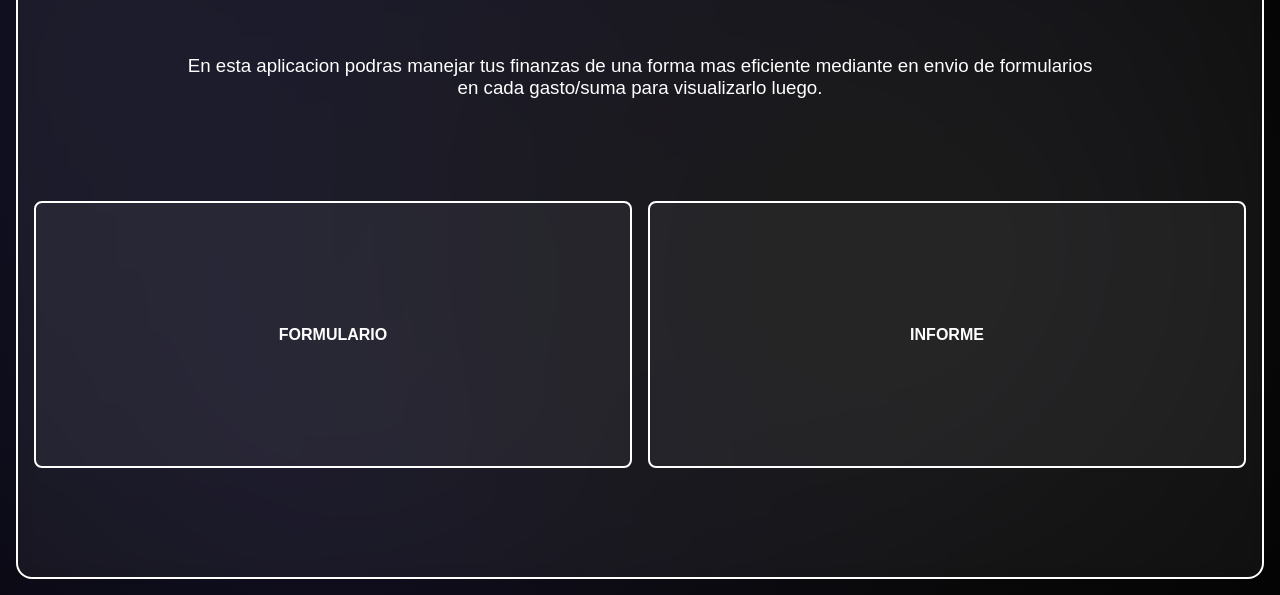
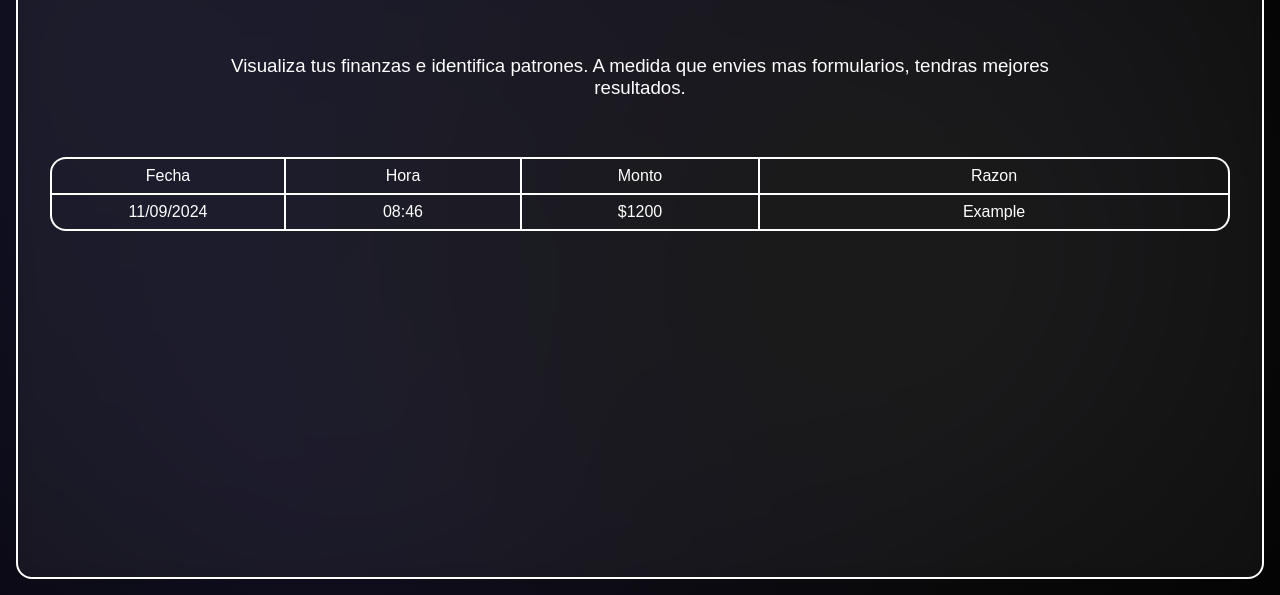
Before and after one commit to eitan-que/cuentas, a website: page informe/index.html in a window 1280 px wide. Shown: the part 205-800 px from the top of the page. Drawn offline with Linux system fonts and the light colour scheme.

Commit message:
v0.2
informe 1/2

```diff
--- a/informe/index.html
+++ b/informe/index.html
@@ -5,6 +5,7 @@
     <meta name="viewport" content="width=device-width, initial-scale=1.0">
     <title>Cuentas</title>
     <link rel="stylesheet" href="/styles.css">
+    <link rel="stylesheet" href="/informe/informe.css">
 </head>
 <body>
     <header class="container">
@@ -17,11 +18,23 @@
     <main class="container">
         <h1>Informe</h1>
         <br>
-        <h3>En esta aplicacion podras manejar tus finanzas de una forma mas eficiente mediante en envio de formularios en cada gasto/suma para visualizarlo luego.</h3>
+        <h3>Visualiza tus finanzas e identifica patrones. A medida que envies mas formularios, tendras mejores resultados.</h3>
         <br>
-        <div class="navegationButtons">
-            <a class="btn" href="/formulario/">Formulario</a>
-            <a class="btn" href="/informe/">Informe</a>
+        <div class="dataGridContainer">
+            <div class="dataGrid">
+                <div class="dataRow" id="row0">
+                    <div class="dataGridItem">Fecha</div>
+                    <div class="dataGridItem">Hora</div>
+                    <div class="dataGridItem">Monto</div>
+                    <div class="dataGridItem">Razon</div>
+                </div>
+                <div class="dataRow" id="row1">
+                    <div class="dataGridItem">11/09/2024</div>
+                    <div class="dataGridItem">08:46</div>
+                    <div class="dataGridItem">$<p>1200</p></div>
+                    <div class="dataGridItem">Example</div>
+                </div>
+            </div>
         </div>
     </main>
 </body>
--- /dev/null
+++ b/informe/informe.css
@@ -0,0 +1,85 @@
+.dataGridContainer {
+    display: flex;
+    width: 100%;
+    height: 100%;
+    justify-content: center;
+    align-items: flex-start;
+    overflow-y: scroll;
+    scrollbar-width: 4px;
+    scrollbar-color: #fff transparent;
+}
+
+.Test {
+    height: 400px;
+    background-color: red;
+}
+
+.dataGrid {
+    display: flex;
+    align-items: center;
+    justify-content: center;
+    flex-direction: column;
+    width: calc(100% - 32px);
+    height: auto;
+}
+
+.dataRow {
+    display: flex;
+    align-items: center;
+    justify-content: center;
+    flex-direction: row;
+    width: 100%;
+    border-bottom: 2px solid var(--color-white);
+}
+
+.dataGridItem {
+    display: flex;
+    padding: 4px;
+    width: 20%;
+    align-items: center;
+    justify-content: center;
+    height: 36px;
+}
+
+.dataRow:nth-child(1) .dataGridItem {
+    border-top: 2px solid var(--color-white);
+}
+
+.dataRow:nth-child(1) .dataGridItem:nth-child(1) {
+    border-radius: 16px 0 0 0;
+}
+
+.dataRow:nth-child(1) .dataGridItem:nth-child(4) {
+    border-radius: 0 16px 0 0;
+}
+
+.dataRow .dataGridItem:nth-child(1) {
+    border-left: 2px solid var(--color-white);
+    border-right: 2px solid var(--color-white);
+}
+
+.dataRow .dataGridItem:nth-child(4) {
+    width: 40%;
+    border-left: 2px solid var(--color-white);
+    border-right: 2px solid var(--color-white);
+}
+
+.dataRow .dataGridItem:nth-child(2) {
+    border-right: 2px solid var(--color-white);
+}
+
+.dataRow:last-child {
+    border-bottom: none;
+}
+
+.dataRow:last-child .dataGridItem {
+    border-bottom: 2px solid var(--color-white);
+}
+
+.dataRow:last-child .dataGridItem:nth-child(1) {
+    border-radius: 0 0 0 16px;
+}
+
+.dataRow:last-child .dataGridItem:nth-child(4) {
+    border-radius: 0 0 16px 0;
+}
```
Also changed, not shown: formulario/index.html (+1 -1 lines).
